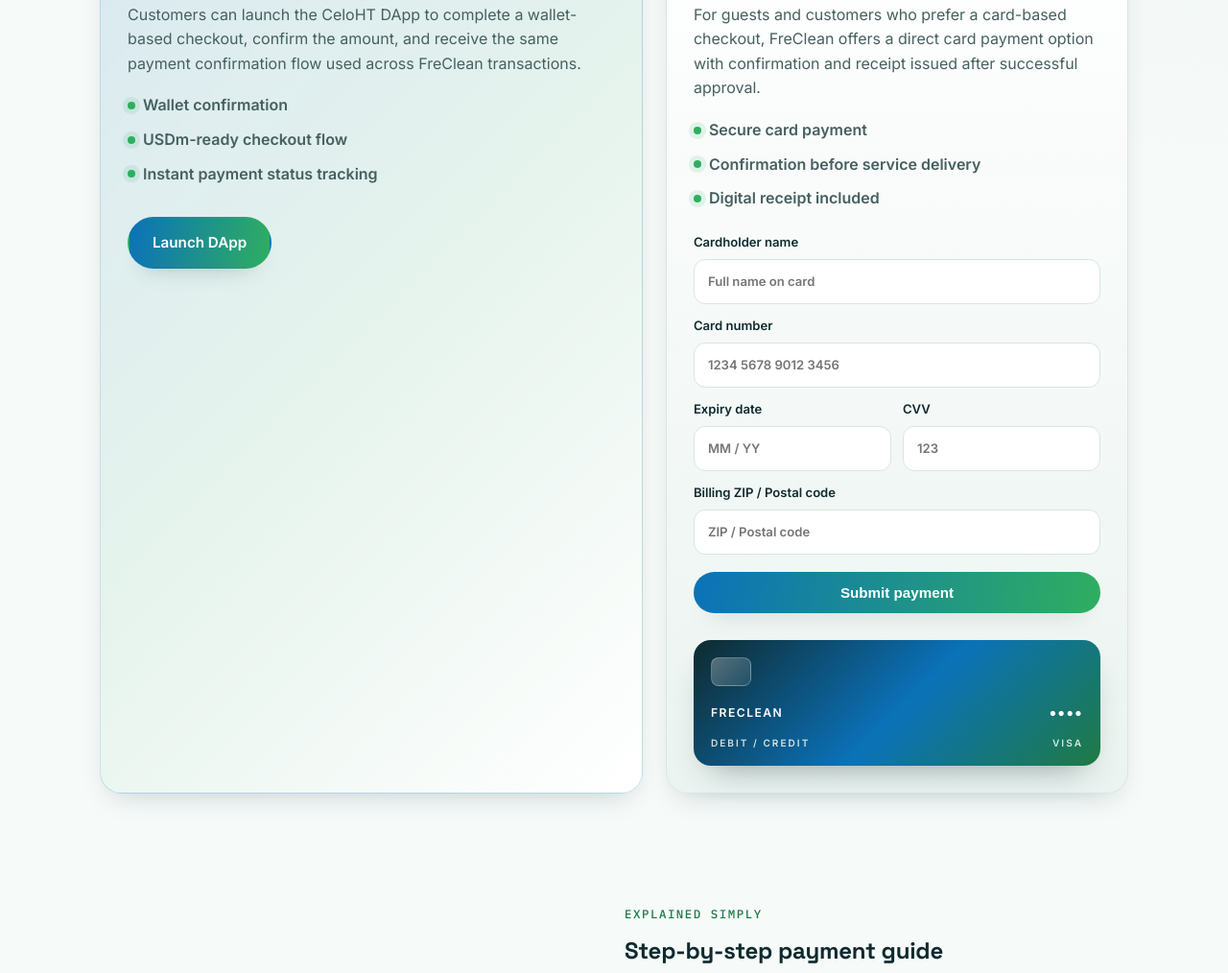
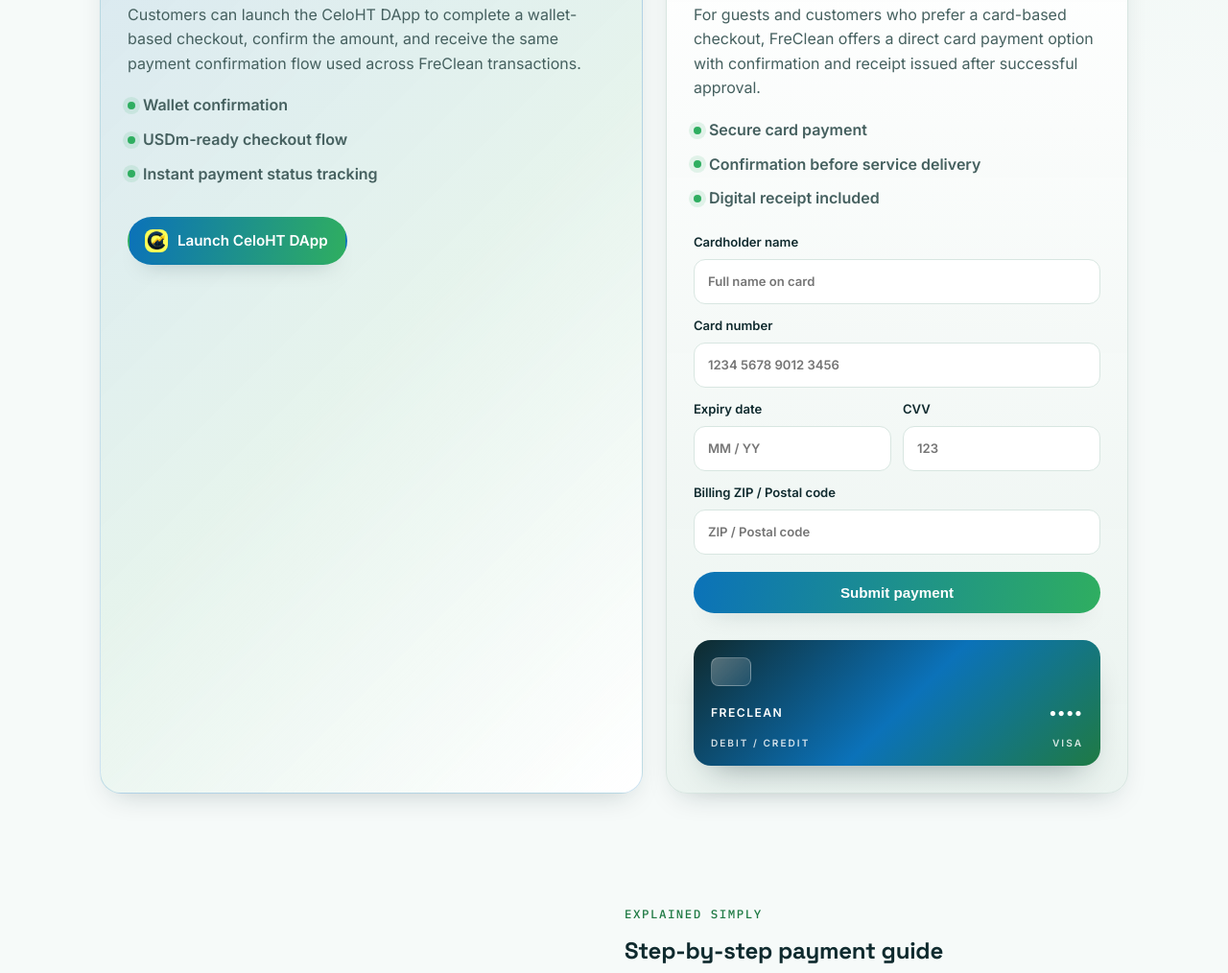
Before and after one commit to FreClean/freclean-website, a plain HTML site: page web3-payments.html in a window 1280 px wide. Shown: the part 735-1749 px from the top of the page at 96% size. Drawn offline with Linux system fonts and the light colour scheme.

Commit message:
Polish CeloHT DApp payment action

```diff
--- a/web3-payments.html
+++ b/web3-payments.html
@@ -65,7 +65,10 @@
           <span>USDm-ready checkout flow</span>
           <span>Instant payment status tracking</span>
         </div>
-        <a class="btn btn-primary pay-cta" href="https://celoht.com/" target="_blank" rel="noopener">Launch DApp</a>
+        <a class="btn btn-primary btn-logo pay-cta" href="https://celoht.com/" target="_blank" rel="noopener">
+          <img src="assets/img/celoht-logo.webp" alt="CeloHT logo" loading="lazy" width="24" height="24">
+          <span>Launch CeloHT DApp</span>
+        </a>
       </div>
 
       <div class="pay-option">
```
